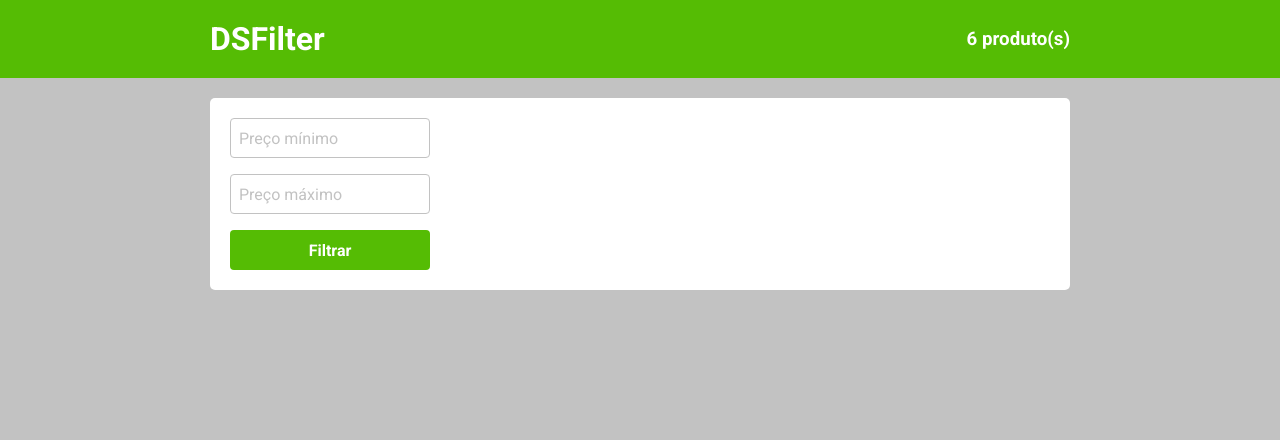
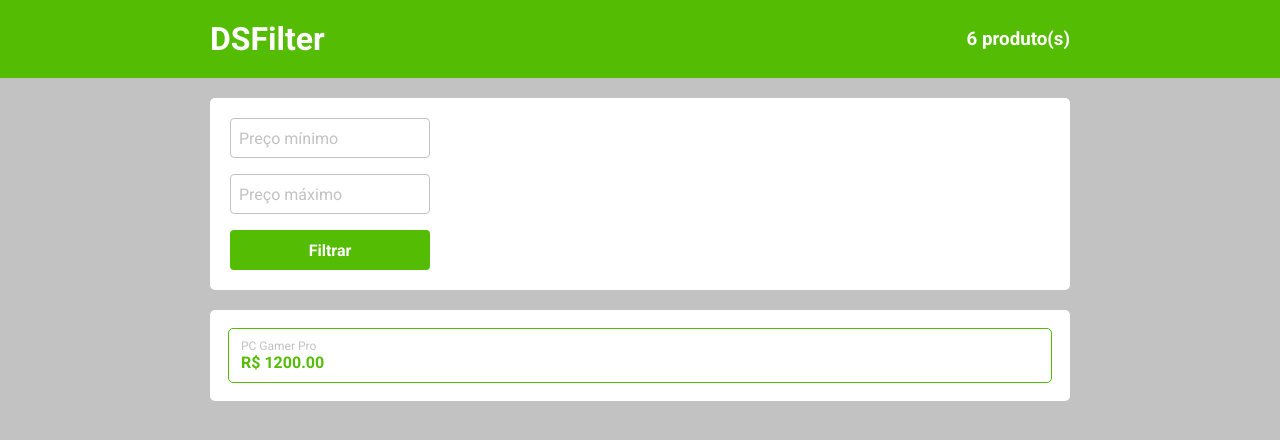
Before and after one commit to ryansouzas/DSFilter, a React (Vite) app in the folder frontend/: page / in a window 1280 px wide. Shown: the top 440 px of the page. Built offline with nearby package versions, Linux system fonts and the light colour scheme.

Commit message:
ProductListCard ProductCard

```diff
--- a/frontend/src/App.tsx
+++ b/frontend/src/App.tsx
@@ -1,6 +1,7 @@
 import Header from "./components/Header";
-import ProductFilterCard from "./components/Header/ProductFilterCard";
-import "./index.css";
+import ProductFilterCard from "./components/ProductFilterCard";
+import ProductListCard from "./components/ProductListCard";
+import "./index.css"
 
 function App() {
   return (
@@ -8,6 +9,7 @@ function App() {
       <Header/>
       <main className="app-container">
         <ProductFilterCard/>
+        <ProductListCard/>
       </main>
     </>
   );
--- /dev/null
+++ b/frontend/src/components/ProductCard/index.tsx
@@ -0,0 +1,10 @@
+import "./styles.css";
+
+export default function ProductCard() {
+    return(
+        <div className="product-list-item">
+                <h3>PC Gamer Pro</h3>
+                <p>R$ 1200.00</p>
+        </div>
+    );
+}
--- /dev/null
+++ b/frontend/src/components/ProductCard/styles.css
@@ -0,0 +1,17 @@
+.product-list-item {
+    border: 1px solid var(--app-color-bg-primary);
+    border-radius: 5px;
+    padding: 10px 12px;
+}
+
+.product-list-item h3 {
+    color: var(--app-color-font-secondary);
+    font-size: 12px;
+    font-weight: 400;
+}
+
+.product-list-item p {
+    color: var(--app-color-font-tertiary);
+    font-size: 16px;
+    font-weight: 700;
+}
--- a/frontend/src/components/Header/ProductFilterCard/index.tsx
+++ b/frontend/src/components/ProductFilterCard/index.tsx
@@ -4,8 +4,8 @@ export default function ProductFilterCard() {
     return (
         <div className="app-container product-filter-card">
             <form className="product-filter-form">
-                <input type="number" placeholder="Preço mínimo" />
-                <input type="number" placeholder="Preço máximo" />
+                <input type="text" placeholder="Preço mínimo" />
+                <input type="text" placeholder="Preço máximo" />
                 <button type="submit" className="app-btn btn-green">Filtrar</button>
             </form>
         </div>
--- a/frontend/src/components/Header/ProductFilterCard/styles.css
+++ b/frontend/src/components/ProductFilterCard/styles.css
@@ -21,6 +21,7 @@
     font-size: 16px;
     border-radius: 4px;
     padding: 8px;
+    outline: none;
 }
 
 .product-filter-form input::placeholder{
--- /dev/null
+++ b/frontend/src/components/ProductListCard/index.tsx
@@ -0,0 +1,10 @@
+import ProductCard from "../ProductCard";
+import "./styles.css";
+
+export default function ProductListCard() {
+    return (
+        <section className="product-list-card">
+            <ProductCard/>
+        </section>
+    );
+}
--- /dev/null
+++ b/frontend/src/components/ProductListCard/styles.css
@@ -0,0 +1,10 @@
+.product-list-card{
+    background-color: var(--app-color-bg-tertiary);
+    width: 100%;
+    margin-top: 20px;
+    padding: 18px;
+    border-radius: 5px;
+    display: flex;
+    flex-direction: column;
+    gap: 12px;
+}
```
